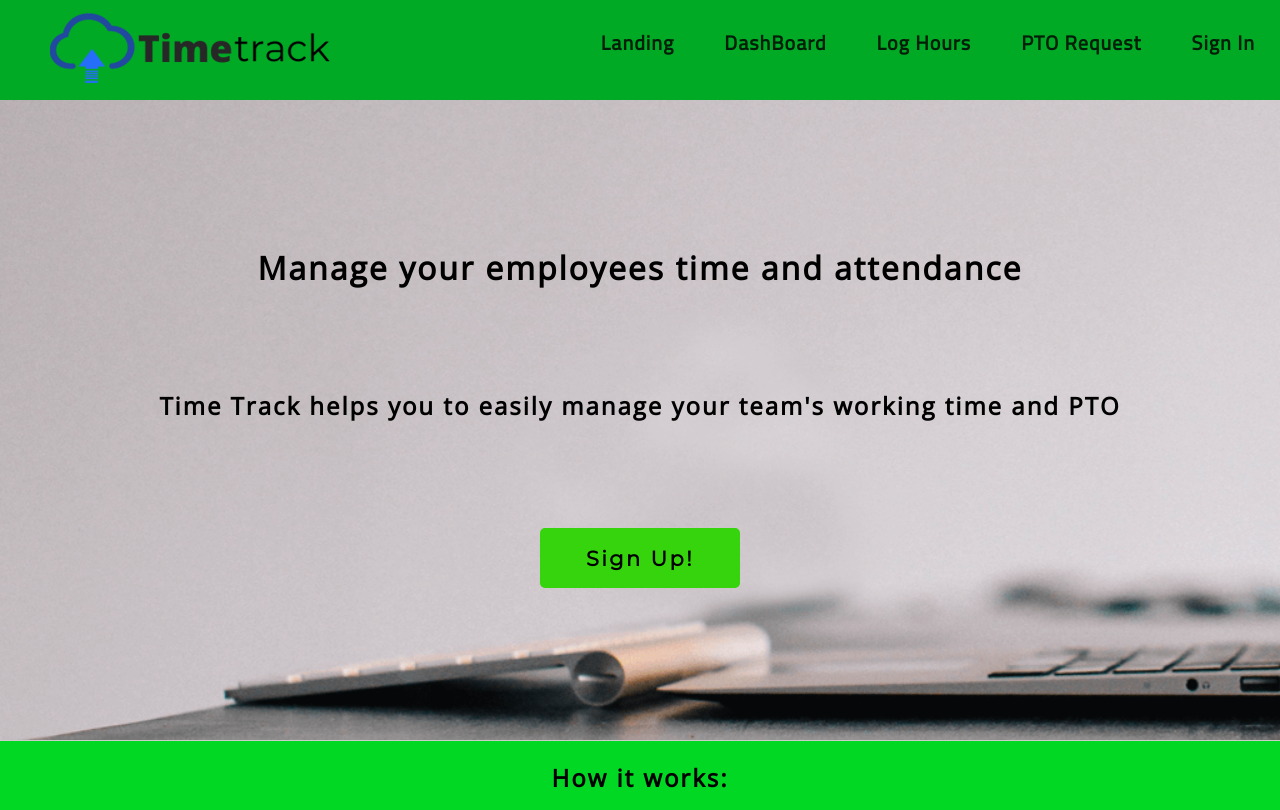
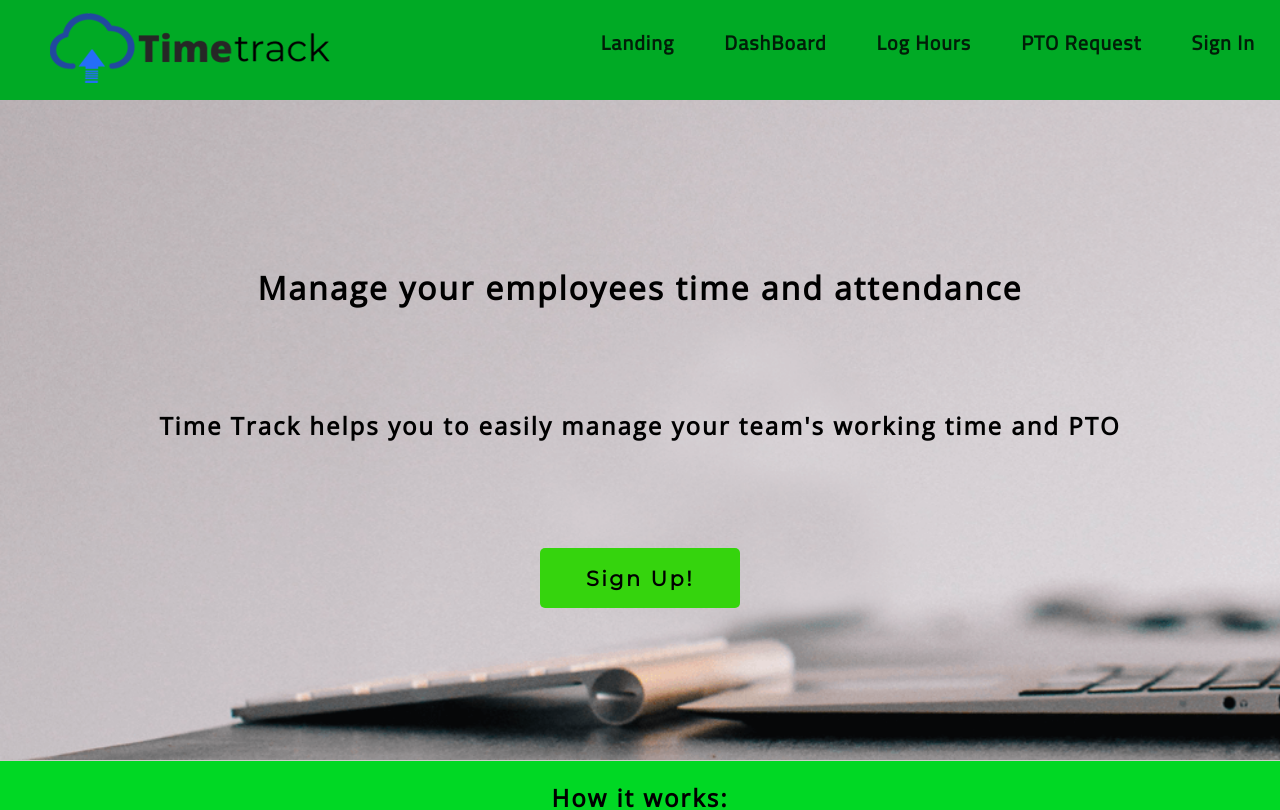
Before and after one commit to rodrigohervas/time-track-client, a React (Create React App) app: page / in a window 1280 px wide. Shown: the top 810 px of the page. Built offline with nearby package versions, Linux system fonts and the light colour scheme; no server answers.

Commit message:
re-positioned elements

```diff
--- a/src/style/landing.css
+++ b/src/style/landing.css
@@ -10,11 +10,13 @@
 
 .landing-header {
     width: 100%;
-    /* height: 45vh; */
+    padding-top: 20px;
+
     display: flex;
     flex-direction: column;
     justify-content: center;
     align-items: center;
+
     background-image: url(./../img/landing-header-lg.png);
     background-size: cover;
 }
--- a/src/style/loghours.css
+++ b/src/style/loghours.css
@@ -10,6 +10,7 @@
     display: flex;
     flex-direction: column;
     align-items: center;
+    text-align: center;
 }
 
 .form-group {
```
